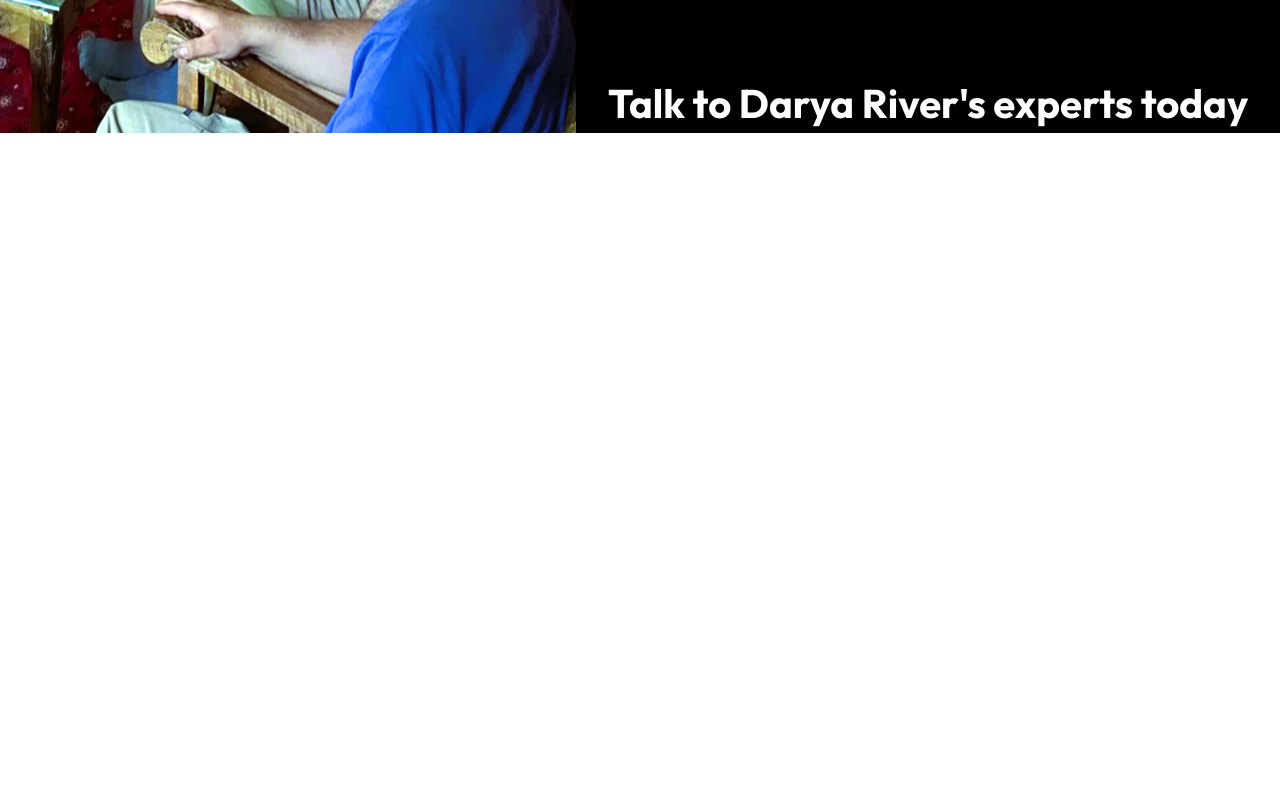
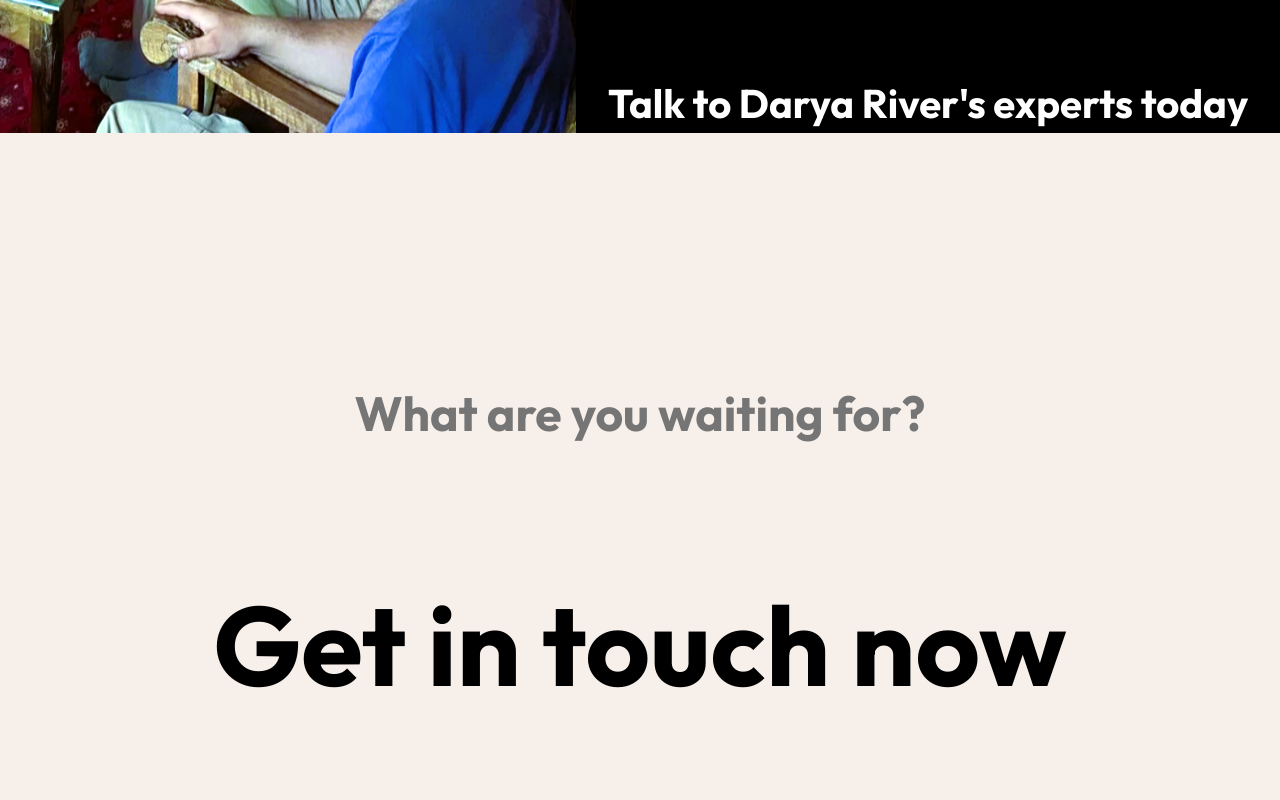
Before and after one commit to SohailShirzad/Darya-River-Company-React-App, a React (Create React App) app: page / in a window 1280 px wide. Shown: the part 5020-5820 px from the top of the page. Before the commit the page ends 5201 px from the top, so only its background shows below. Built offline with nearby package versions, Linux system fonts and the light colour scheme; a web font is replaced by a local one.

Commit message:
adds get in touch component

```diff
--- a/src/App.css
+++ b/src/App.css
@@ -152,3 +152,11 @@
 .peace-of-mind-image{height: 100%; width: 100%;}
 #for-peace-of-mind-title{font-size:4rem; margin-top:0.3rem; padding-left: 2rem;}
 #for-peace-of-mind-bottom-title{font-size: 2.5rem; padding-left: 2rem;}
+
+/* Get in touch */
+.get-in-touch-container{
+    width: 100%;
+    height: 800px;
+}
+#get-in-touch-h2{font-size: 3rem;}
+#get-in-touch-paragraph{font-size: 7rem;}
--- a/src/App.js
+++ b/src/App.js
@@ -64,6 +64,7 @@ function App() {
         </div>
 
         <PeaceOfMind />
+        <GetInTouch />
         <br />
         <br />
       </div>
--- a/src/components/GetInTouch.js
+++ b/src/components/GetInTouch.js
@@ -0,0 +1,11 @@
+import '../App.css'
+import '../index.css'
+
+export default function GetInTouch(){
+    return(
+        <div className='get-in-touch-container veryLightCream-background flex column-direction justify-center align-center'>
+            <h2 className='outfit bold light-gray-text' id='get-in-touch-h2'>What are you waiting for?</h2>
+            <p className='outfit bolder black-text' id='get-in-touch-paragraph'>Get in touch now</p>
+        </div>
+    )
+}
--- a/src/components/PeaceOfMind.js
+++ b/src/components/PeaceOfMind.js
@@ -10,6 +10,7 @@ export default function PeaceOfMind(){
             <div className='flex column-direction space-between black-background peace-of-mind-right-section'>
                 <p className='white-text outfit bold' id='for-peace-of-mind-title'>For peace of mind</p>
                 <h2 className='white-text outfit bold' id='for-peace-of-mind-bottom-title'>Talk to Darya River's experts today</h2>
+
             </div>
 
         </div>
--- a/src/index.css
+++ b/src/index.css
@@ -3,6 +3,7 @@
     --white: #fff;
     --black: rgb(0,0,0);
     --veryLightCream: #F6EFEA;
+    --lightGray: #757575;
     font-family: 'Outfit' 'Kavivanar' sans-serif;
     color: var(--black);
     font-size: 16px;
@@ -14,6 +15,7 @@
 .black-text{color: var(--black);}
 .white-text{color: var(--white);}
 .red-text{color: var(--red);}
+.light-gray-text{color: var(--lightGray);}
 .flex{display: flex;}
 .align-bottom{align-items: flex-end;}
 .align-center{align-items: center;}
```
